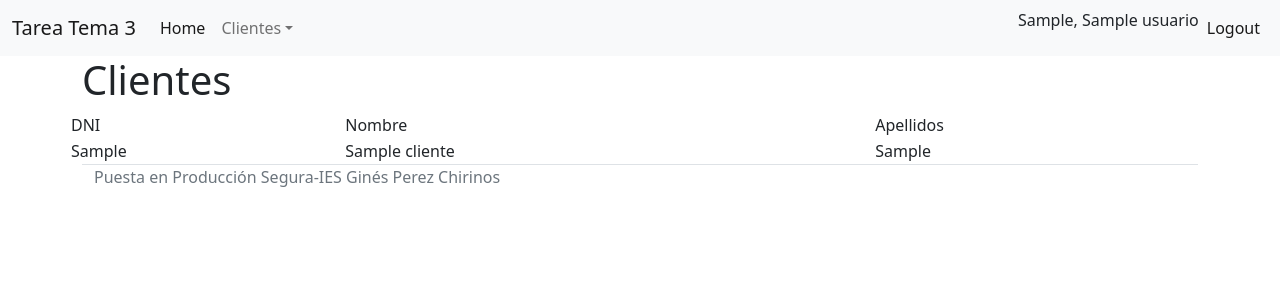
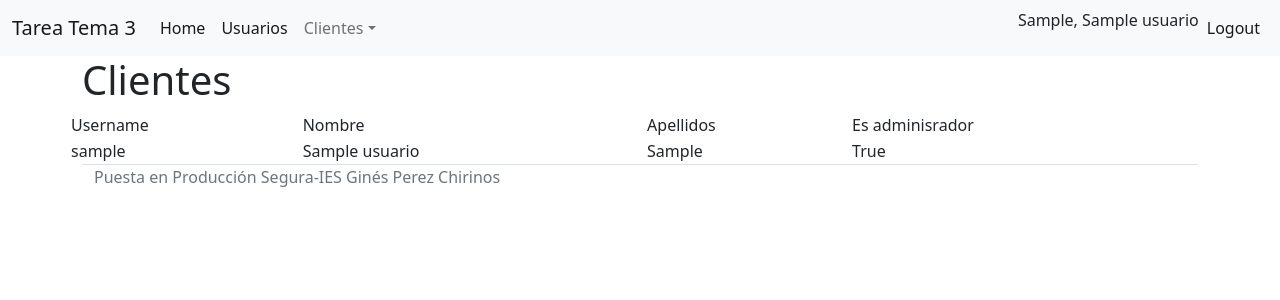
Before and after one commit to JesusGarciaMoreno78/tareaTema3Project, a Flask app: page /adminindex/ in a window 1280 px wide. Shown: the top 300 px of the page. Run offline with Flask 2, Linux system fonts and the light colour scheme; a user stored in the database is signed in; tables that the repository leaves empty hold one stand-in row (values such as "Sample post"); some libraries are stand-ins or nearby versions.

Commit message:
Menu y error

```diff
--- a/app/__init__.py
+++ b/app/__init__.py
@@ -26,9 +26,9 @@ from .private import private
 from .login import login
 from .admin import admin
 
-# @app.errorhandler(401)
-# def error_nauth(error):
-#     return render_template("error.html"),401
+@app.errorhandler(401)
+def error_nauth(error):
+    return render_template("base/error.html"),401
 def create_app():
     # Úlimo paso Blueprint (registrarlo)
     app.register_blueprint(public)
--- a/app/admin/routes.py
+++ b/app/admin/routes.py
@@ -3,12 +3,12 @@ from flask_login import login_required, current_user
 
 from . import admin
 from .auth.decorator import admin_required
-from ..private.models import Cliente
+from ..login.models import Usuario
 
 
 @admin.route('/adminindex/')
 @login_required
 @admin_required
 def adminindex():  # put application's code here
-    clientes = Cliente.query.all()
-    return render_template('adminindex.html', clientes=clientes)
+    usuarios = Usuario.query.all()
+    return render_template('adminindex.html', usuarios=usuarios)
--- a/app/admin/templates/adminindex.html
+++ b/app/admin/templates/adminindex.html
@@ -6,15 +6,17 @@
     <div class="row">
         <table>
             <tr>
-                <td>DNI</td>
+                <td>Username</td>
                 <td>Nombre</td>
                 <td>Apellidos</td>
+                <td>Es adminisrador</td>
             </tr>
-            {% for cliente in clientes %}
+            {% for usuario in usuarios %}
                 <tr>
-                    <td>{{ cliente.dni }}</td>
-                    <td>{{ cliente.nombre }}</td>
-                    <td>{{ cliente.apellidos }}</td>
+                    <td>{{ usuario.username }}</td>
+                    <td>{{ usuario.nombre }}</td>
+                    <td>{{ usuario.apellidos }}</td>
+                    <td>{{ usuario.is_admin }}</td>
                 </tr>
 
             {% endfor %}
--- a/app/templates/base/_menu.html
+++ b/app/templates/base/_menu.html
@@ -13,6 +13,11 @@
                 <li class="nav-item">
                   <a class="nav-link active" aria-current="page" href="{{ url_for('private.indexcliente') }}">Home</a>
                 </li>
+                {% if current_user.is_admin %}
+                <li class="nav-item">
+                  <a class="nav-link active" aria-current="page" href="{{ url_for('admin.adminindex') }}">Usuarios</a>
+                </li>
+            {% endif %}
               <li class="nav-item dropdown">
                    {% if not current_user.is_anonymous %}
                   <a class="nav-link dropdown-toggle" href="#" role="button" data-bs-toggle="dropdown">Clientes</a>
```
